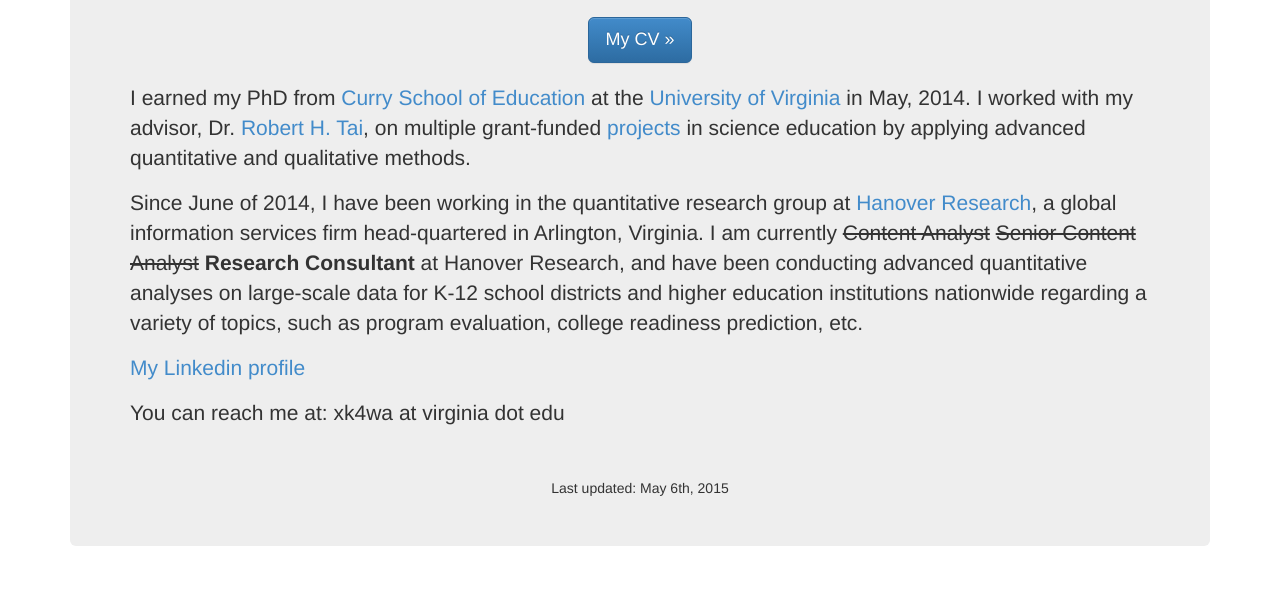
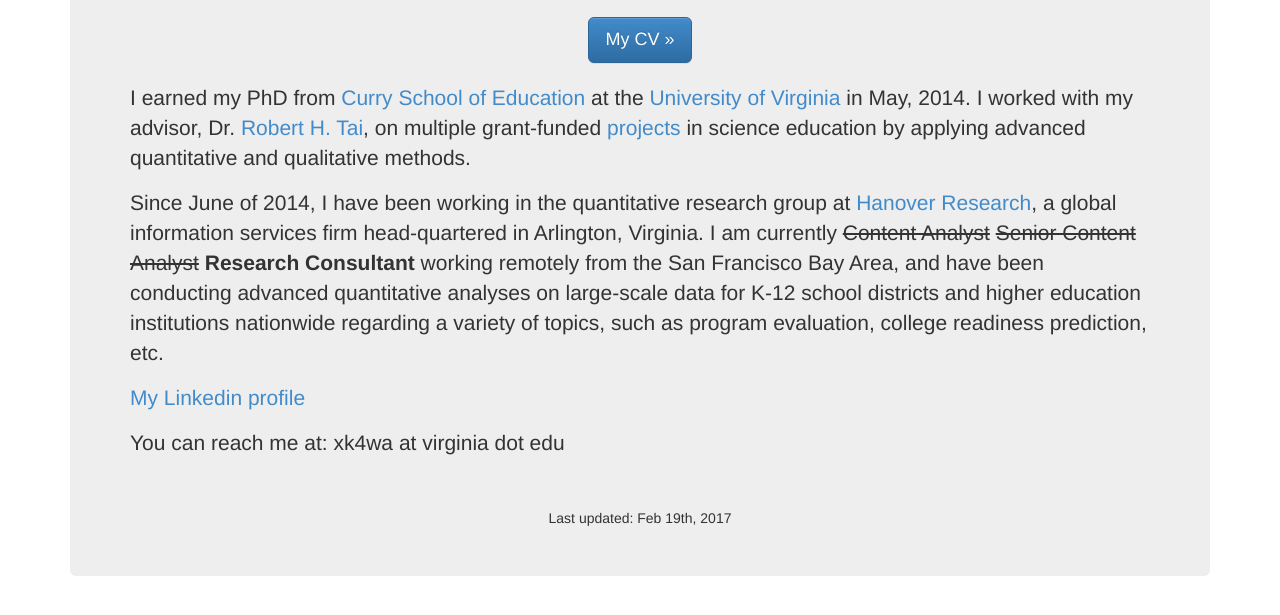
Before and after one commit to norakxq/norakxq.github.io, a plain HTML site: page index.html in a window 1280 px wide. Shown: the part 647-1262 px from the top of the page. Drawn offline with nearby package versions, Linux system fonts and the light colour scheme.

Commit message:
change of brief introduction

```diff
--- a/index.html
+++ b/index.html
@@ -82,10 +82,10 @@
         <div style="text-align: center; margin-bottom:20px; font-size:16px">Dissertation Defense - March 20, 2014</div>
         <div align="center" style="margin-bottom:20px;"><a href="pdf/Kong_CV_20150505.pdf" class="btn btn-primary btn-lg" role="button">My CV &raquo;</a></div>
         <p>I earned my PhD from <a href="http://curry.virginia.edu">Curry School of Education</a> at the <a href="http://www.virginia.edu">University of Virginia </a> in May, 2014. I worked with my advisor, Dr. <a href="http://curry.virginia.edu/academics/directory/robert-h.-tai">Robert H. Tai</a>, on multiple grant-funded <a href="research.html"> projects </a> in science education by applying advanced quantitative and qualitative methods.</p>
-		<p>Since June of 2014, I have been working in the quantitative research group at <a href="http://www.hanoverresearch.com/">Hanover Research</a>, a global information services firm head-quartered in Arlington, Virginia. I am currently <strike>Content Analyst</strike> <strike>Senior Content Analyst</strike> <b>Research Consultant</b> at Hanover Research, and have been conducting advanced quantitative analyses on large-scale data for K-12 school districts and higher education institutions nationwide regarding a variety of topics, such as program evaluation, college readiness prediction, etc.</p>
+		<p>Since June of 2014, I have been working in the quantitative research group at <a href="http://www.hanoverresearch.com/">Hanover Research</a>, a global information services firm head-quartered in Arlington, Virginia. I am currently <strike>Content Analyst</strike> <strike>Senior Content Analyst</strike> <b>Research Consultant</b> working remotely from the San Francisco Bay Area, and have been conducting advanced quantitative analyses on large-scale data for K-12 school districts and higher education institutions nationwide regarding a variety of topics, such as program evaluation, college readiness prediction, etc.</p>
 		<p><a href="https://www.linkedin.com/in/xiaoqingkong">My Linkedin profile</a></p>
 		<p>You can reach me at: xk4wa at virginia dot edu</p>
-		<div style="margin-top:50px" align="center">Last updated: May 6th, 2015</div>
+		<div style="margin-top:50px" align="center">Last updated: Feb 19th, 2017</div>
       </div>
 
 
```
